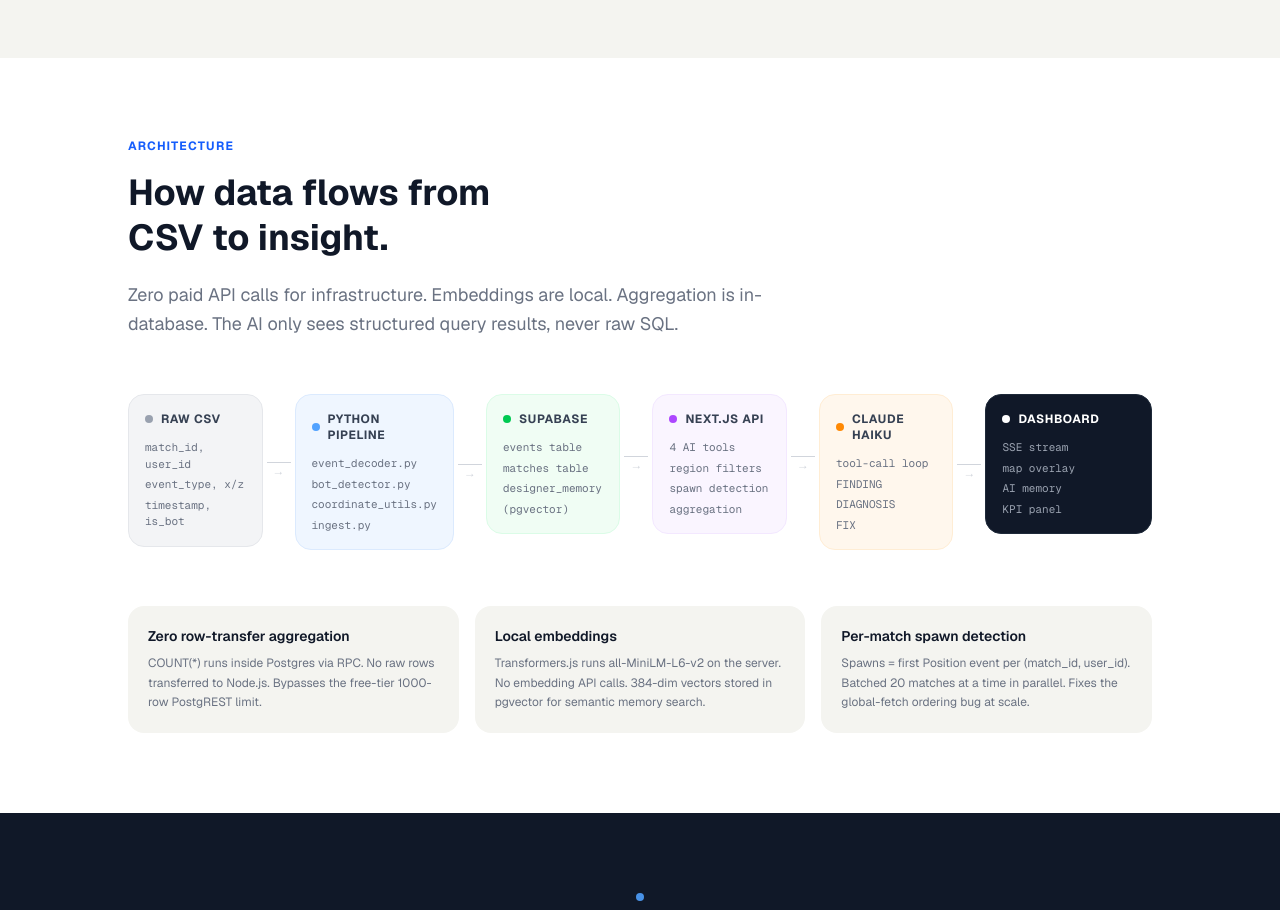
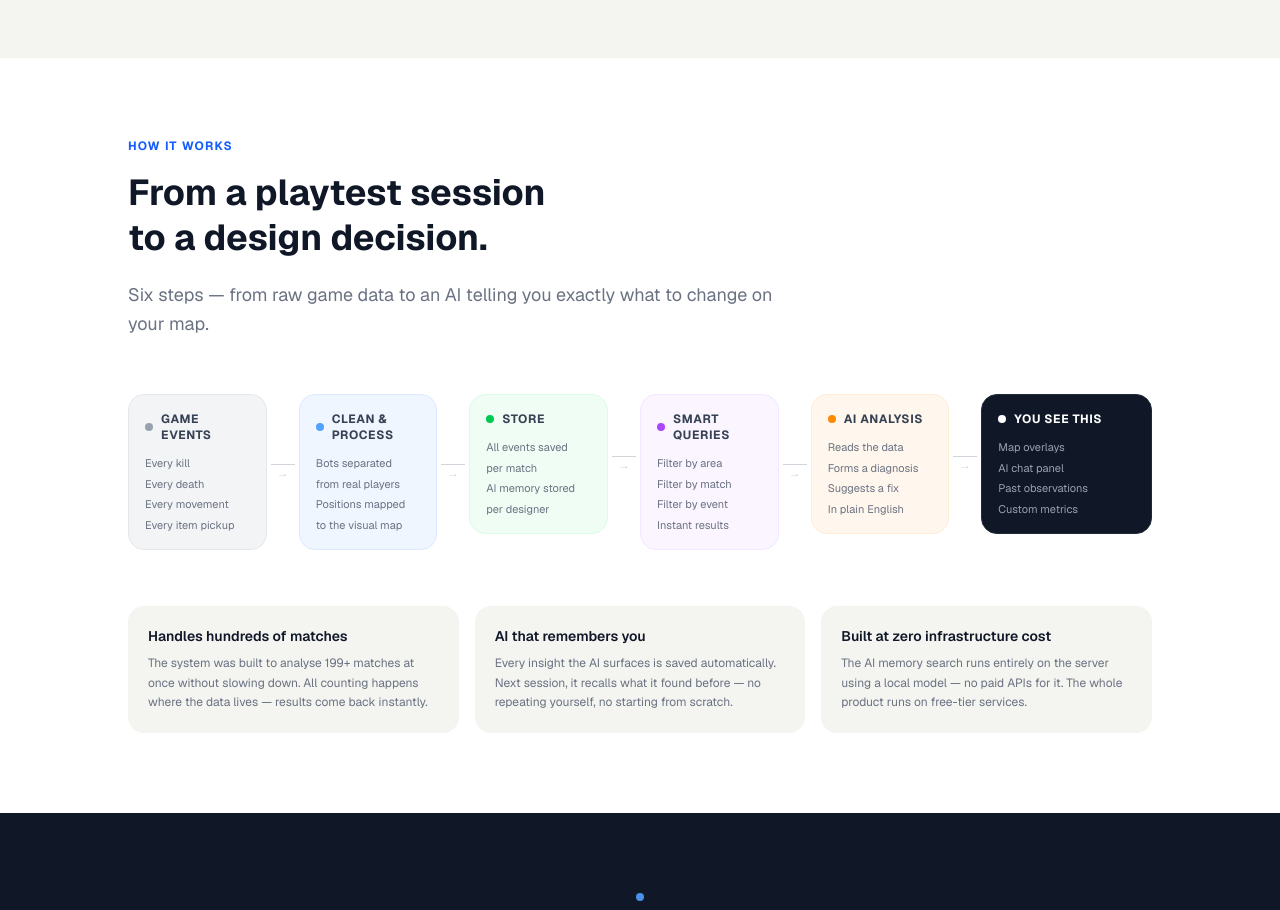
Before and after one commit to Ashwini7506/lila-black, a Next.js app: page / in a window 1280 px wide. Shown: the part 3440-4350 px from the top of the page. Built offline with nearby package versions, Linux system fonts and the light colour scheme; no server answers.

Commit message:
Rewrite architecture + tech stack in plain non-technical language

```diff
--- a/src/app/page.tsx
+++ b/src/app/page.tsx
@@ -222,16 +222,16 @@
       <section id="tech" className="px-6 py-20 max-w-5xl mx-auto">
         <SectionLabel>Tech Stack</SectionLabel>
         <h2 className="text-4xl font-bold mb-12 leading-tight">
-          Built for zero cost,<br />production-grade output.
+          What&apos;s powering it<br />under the hood.
         </h2>
         <div className="grid grid-cols-1 md:grid-cols-2 gap-4">
           {[
-            { layer: 'Frontend',   stack: 'Next.js (App Router) · React 19 · TypeScript · Tailwind CSS v4', note: 'SSE streaming, agentic tool-call loop, canvas-based map renderer' },
-            { layer: 'Database',   stack: 'Supabase — PostgreSQL + pgvector',                               note: 'events · matches · designer_memory with 384-dim embeddings. Free tier.' },
-            { layer: 'AI Model',   stack: 'Claude Haiku via OpenRouter (OpenAI-compatible SDK)',             note: '4 general tools: query_events, aggregate_events, get_match_summary, compare_date_labels' },
-            { layer: 'Embeddings', stack: 'Transformers.js — Xenova/all-MiniLM-L6-v2 (384-dim)',            note: 'Runs locally on the server. Zero API cost. Cosine similarity search in Node.js.' },
-            { layer: 'Auth',       stack: 'Supabase Auth — Google OAuth',                                   note: 'designer_id = Supabase auth.users.id (separate from user_id = player UUID in events)' },
-            { layer: 'Pipeline',   stack: 'Python — pandas, supabase-py',                                   note: 'event_decoder → coordinate_utils → bot_detector → ingest → Supabase' },
+            { layer: 'Frontend',   stack: 'Next.js · React 19 · TypeScript · Tailwind CSS', note: 'The web app — real-time map rendering, AI chat panel, interactive controls.' },
+            { layer: 'Database',   stack: 'Supabase (free tier)',                           note: 'Stores all player events, match records, and the AI\'s memory of past findings.' },
+            { layer: 'AI Model',   stack: 'Claude Haiku (Anthropic)',                       note: 'Powers the chat analyst. Reads match data and returns a finding, diagnosis, and fix.' },
+            { layer: 'AI Memory',  stack: 'Local semantic search model',                    note: 'Runs on the server at zero cost. Saves and recalls past insights per designer, per map.' },
+            { layer: 'Auth',       stack: 'Google Sign-In via Supabase',                    note: 'Each designer has their own profile, saved KPIs, and AI memory — all private.' },
+            { layer: 'Pipeline',   stack: 'Python scripts',                                 note: 'Processes raw game event files and loads them into the database ready for analysis.' },
           ].map(t => (
             <div key={t.layer} className="bg-white border border-gray-100 rounded-2xl p-6 shadow-sm">
               <p className="text-blue-600 text-xs font-bold uppercase tracking-widest mb-2">{t.layer}</p>
@@ -245,35 +245,34 @@
       {/* ── Architecture ───────────────────────────────────────────────── */}
       <section id="architecture" className="bg-white px-6 py-20">
         <div className="max-w-5xl mx-auto">
-          <SectionLabel>Architecture</SectionLabel>
+          <SectionLabel>How It Works</SectionLabel>
           <h2 className="text-4xl font-bold mb-5 leading-tight">
-            How data flows from<br />CSV to insight.
+            From a playtest session<br />to a design decision.
           </h2>
           <p className="text-gray-500 text-lg leading-relaxed mb-14 max-w-2xl">
-            Zero paid API calls for infrastructure. Embeddings are local. Aggregation is in-database.
-            The AI only sees structured query results, never raw SQL.
+            Six steps — from raw game data to an AI telling you exactly what to change on your map.
           </p>
 
           {/* Flowchart */}
           <div className="overflow-x-auto pb-4">
             <div className="flex items-start gap-0 min-w-[700px]">
               {[
-                { label: 'Raw CSV',        color: 'bg-gray-100 border-gray-200',       dot: 'bg-gray-400',   lines: ['match_id, user_id', 'event_type, x/z', 'timestamp, is_bot'] },
-                { label: 'Python Pipeline', color: 'bg-blue-50 border-blue-100',        dot: 'bg-blue-400',   lines: ['event_decoder.py', 'bot_detector.py', 'coordinate_utils.py', 'ingest.py'] },
-                { label: 'Supabase',        color: 'bg-green-50 border-green-100',      dot: 'bg-green-500',  lines: ['events table', 'matches table', 'designer_memory', '(pgvector)'] },
-                { label: 'Next.js API',     color: 'bg-purple-50 border-purple-100',    dot: 'bg-purple-500', lines: ['4 AI tools', 'region filters', 'spawn detection', 'aggregation'] },
-                { label: 'Claude Haiku',    color: 'bg-orange-50 border-orange-100',    dot: 'bg-orange-400', lines: ['tool-call loop', 'FINDING', 'DIAGNOSIS', 'FIX'] },
-                { label: 'Dashboard',       color: 'bg-gray-900 border-gray-800 text-white', dot: 'bg-white', lines: ['SSE stream', 'map overlay', 'AI memory', 'KPI panel'] },
+                { label: 'Game Events',     color: 'bg-gray-100 border-gray-200',            dot: 'bg-gray-400',   lines: ['Every kill', 'Every death', 'Every movement', 'Every item pickup'] },
+                { label: 'Clean & Process', color: 'bg-blue-50 border-blue-100',              dot: 'bg-blue-400',   lines: ['Bots separated', 'from real players', 'Positions mapped', 'to the visual map'] },
+                { label: 'Store',           color: 'bg-green-50 border-green-100',            dot: 'bg-green-500',  lines: ['All events saved', 'per match', 'AI memory stored', 'per designer'] },
+                { label: 'Smart Queries',   color: 'bg-purple-50 border-purple-100',          dot: 'bg-purple-500', lines: ['Filter by area', 'Filter by match', 'Filter by event', 'Instant results'] },
+                { label: 'AI Analysis',     color: 'bg-orange-50 border-orange-100',          dot: 'bg-orange-400', lines: ['Reads the data', 'Forms a diagnosis', 'Suggests a fix', 'In plain English'] },
+                { label: 'You See This',    color: 'bg-gray-900 border-gray-800',             dot: 'bg-white',      lines: ['Map overlays', 'AI chat panel', 'Past observations', 'Custom metrics'] },
               ].map((node, i, arr) => (
                 <div key={node.label} className="flex items-center flex-1">
                   <div className={`flex-1 rounded-2xl border p-4 ${node.color}`}>
                     <div className="flex items-center gap-2 mb-3">
                       <div className={`w-2 h-2 rounded-full shrink-0 ${node.dot}`} />
-                      <p className={`font-bold text-xs uppercase tracking-wider ${node.color.includes('gray-900') ? 'text-white' : 'text-gray-700'}`}>{node.label}</p>
+                      <p className={`font-bold text-xs uppercase tracking-wider ${node.label === 'You See This' ? 'text-white' : 'text-gray-700'}`}>{node.label}</p>
                     </div>
                     <ul className="space-y-1">
                       {node.lines.map(l => (
-                        <li key={l} className={`text-[11px] font-mono ${node.color.includes('gray-900') ? 'text-gray-400' : 'text-gray-500'}`}>{l}</li>
+                        <li key={l} className={`text-[11px] ${node.label === 'You See This' ? 'text-gray-400' : 'text-gray-500'}`}>{l}</li>
                       ))}
                     </ul>
                   </div>
@@ -288,12 +287,12 @@
             </div>
           </div>
 
-          {/* Key decisions below flowchart */}
+          {/* Key design decisions — plain language */}
           <div className="grid grid-cols-1 md:grid-cols-3 gap-4 mt-10">
             {[
-              { title: 'Zero row-transfer aggregation', desc: 'COUNT(*) runs inside Postgres via RPC. No raw rows transferred to Node.js. Bypasses the free-tier 1000-row PostgREST limit.' },
-              { title: 'Local embeddings', desc: 'Transformers.js runs all-MiniLM-L6-v2 on the server. No embedding API calls. 384-dim vectors stored in pgvector for semantic memory search.' },
-              { title: 'Per-match spawn detection', desc: 'Spawns = first Position event per (match_id, user_id). Batched 20 matches at a time in parallel. Fixes the global-fetch ordering bug at scale.' },
+              { title: 'Handles hundreds of matches', desc: 'The system was built to analyse 199+ matches at once without slowing down. All counting happens where the data lives — results come back instantly.' },
+              { title: 'AI that remembers you',        desc: 'Every insight the AI surfaces is saved automatically. Next session, it recalls what it found before — no repeating yourself, no starting from scratch.' },
+              { title: 'Built at zero infrastructure cost', desc: 'The AI memory search runs entirely on the server using a local model — no paid APIs for it. The whole product runs on free-tier services.' },
             ].map(d => (
               <div key={d.title} className="bg-[#F4F4F0] rounded-2xl p-5">
                 <p className="font-semibold text-sm mb-2">{d.title}</p>
```
